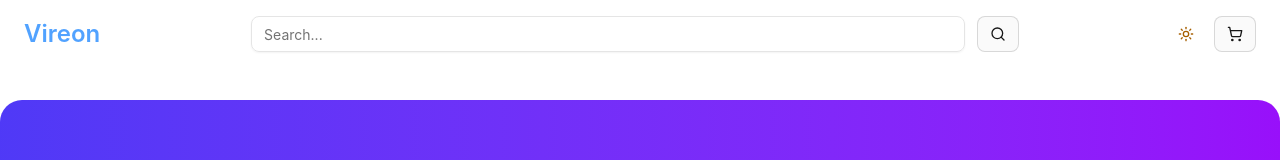
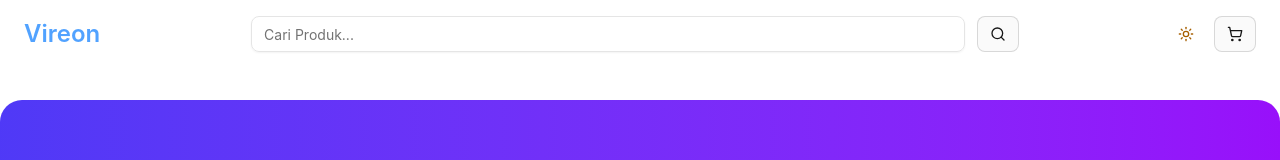
Before and after one commit to idhan724/Vireon---Website-E-commerce, a React (Vite) app: page / in a window 1280 px wide. Shown: the top 160 px of the page. Built offline with nearby package versions, Linux system fonts and the light colour scheme.

Commit message:
adding search fitur

```diff
--- a/src/components/Navbar.tsx
+++ b/src/components/Navbar.tsx
@@ -4,8 +4,14 @@ import { Input } from "@/components/ui/input";
 import { Search, ShoppingCart } from "lucide-react";
 import ThemeToggle from "@/components/ThemeToggle";
 import { Link, useLocation } from "react-router-dom";
+import * as React from "react";
 
-function Navbar() {
+type NavbarProps = {
+  search: string;
+  setSearch: React.Dispatch<React.SetStateAction<string>>;
+};
+
+function Navbar({ search, setSearch }: NavbarProps) {
   const location = useLocation();
 
   const isCheckoutPage = location.pathname === "/checkout";
@@ -19,7 +25,12 @@ function Navbar() {
 
           {!isCheckoutPage && (
             <Field orientation="horizontal" className="max-w-3xl">
-              <Input type="search" placeholder="Search..." />
+              <Input
+                type="search"
+                placeholder="Cari Produk..."
+                value={search}
+                onChange={(e) => setSearch(e.target.value)}
+              />
               <Button>
                 <Search />
               </Button>
--- a/src/components/Product/ProductCards.tsx
+++ b/src/components/Product/ProductCards.tsx
@@ -3,7 +3,11 @@ import * as React from "react";
 import { Tabs, TabsContent, TabsList, TabsTrigger } from "@/components/ui/tabs";
 import ProductItem from "@/components/Product/ProductItem";
 
-function ProductCards() {
+type ProductCardsProps = {
+  search: string;
+};
+
+function ProductCards({ search }: ProductCardsProps) {
   type FilterProps = "all" | "tech" | "fashion" | "home & living";
   const [filter, setFilter] = React.useState<FilterProps>("all");
 
@@ -14,8 +18,14 @@ function ProductCards() {
       data = data.filter((i) => i.category.toLowerCase() === filter);
     }
 
+    if (search.trim() !== "") {
+      data = data.filter((i) =>
+        i.name.toLowerCase().includes(search.toLowerCase()),
+      );
+    }
+
     return data;
-  }, [filter]);
+  }, [search, filter]);
   return (
     <Tabs
       defaultValue="all"
--- a/src/components/pages/Home.tsx
+++ b/src/components/pages/Home.tsx
@@ -1,13 +1,15 @@
 import Navbar from "@/components/Navbar";
 import Banner from "@/components/Banner";
 import ProductCards from "@/components/Product/ProductCards";
+import * as React from "react";
 
 function Home() {
+  const [search, setSearch] = React.useState("");
   return (
     <>
-      <Navbar />
+      <Navbar search={search} setSearch={setSearch} />
       <Banner />
-      <ProductCards />
+      <ProductCards search={search} />
     </>
   );
 }
```
